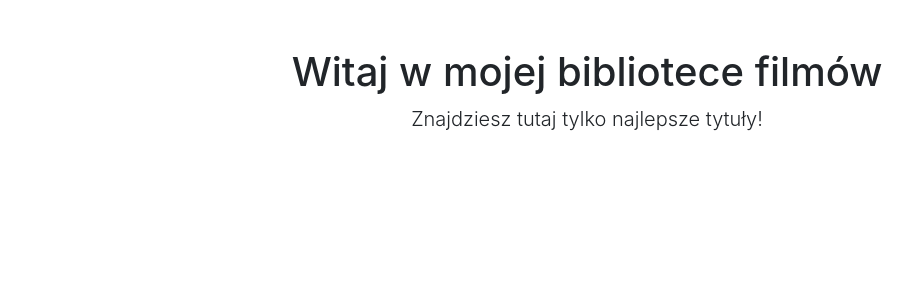
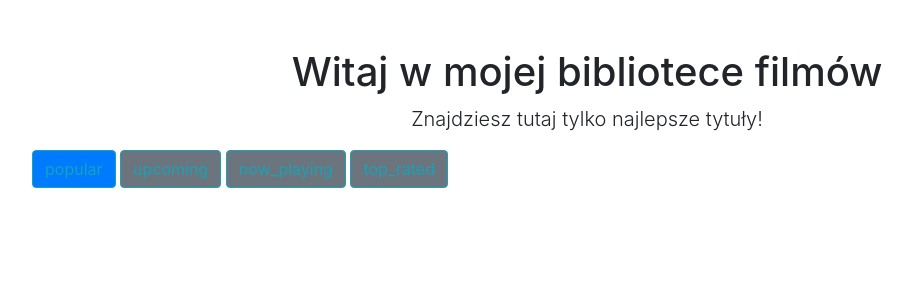
Before and after one commit to LukaszRadominski/movies_catalogue, a Flask app: page /?list_type=popular in a window 1280 px wide. Shown: the part 56-356 px from the top of the page, without its empty margins (53-965 px from the left). Run offline with Flask 2, Linux system fonts and the light colour scheme; data that the repository does not hold is empty.

Commit message:
Add check lists

```diff
--- a/main.py
+++ b/main.py
@@ -3,10 +3,20 @@ import tmdb_client, random
 
 app = Flask(__name__)
 
+FILTERS = ["popular", "upcoming", "now_playing", "top_rated"] # lista stałych argumetów - wystepujacych w poszczególych API
+
 @app.route('/')
 def homepage():
-    movies = tmdb_client.get_movies(how_many=8) # maksymalnie 8 filmów
-    return render_template("homepage.html", movies=movies) # wyświetla szablon html, w którym zmienna movies przejmuje argumenty zmiennej movies z main.py
+    selected_list = request.args.get('list_type', "popular")  # maksymalnie 8 filmów ## request.args.get> zwraca 1 obiekt tu akurat dictionary key / value
+    if selected_list not in FILTERS: # jeżeli wybrany typ listy nie występuje w FILTERS ( np użytkownik wpisze w url inną wartość) wówczas domyślna lista będzie "popular"
+        selected_list = "popular"
+    movies = tmdb_client.get_movies(how_many=8, list_type=selected_list)
+    return render_template("homepage.html", movies=movies, current_list=selected_list, filters=FILTERS) # wyświetla szablon html, w którym zmienna movies przejmuje argumenty zmiennej movies z main.py
+
+## wczesniejsza wersja powyższej funkcji
+#def homepage():
+#    movies = tmdb_client.get_movies(8) # maksymalnie 8 filmów
+#    return render_template("homepage.html", movies=movies) # wyświetla szablon html, w którym zmienna movies przejmuje argumenty zmiennej movies z main.py
 
 # pozwala on na wstrzyknięcie do kontekstu każdego szablonu dodatkowych danych lub obiektów, by nie robić tego za każdym razem w widoku
 # Teraz każdy szablon będzie miał dostępny obiekt o nazwie tmdb_image_url, czyli funkcję, która przyjmuje dwa parametry: path oraz size.
@@ -18,7 +28,7 @@ def utility_processor():
 
 
 
-# moja funkcja ..................ma powstać słownik zawierający tytuł i URL do plakatu  ## iteracja przez zagnieżdżone słowniki
+## iteracja przez zagnieżdżone słowniki
 # # mam otrzymać {"title": "URL"}
 ##??? zamiast"backdrop_path" >> "poster_path" ?????
 ## ??? gdzie wykorzystać get_movie-info
--- a/templates/homepage.html
+++ b/templates/homepage.html
@@ -8,6 +8,18 @@
        <h1 class="mt-5">Witaj w mojej bibliotece filmów</h1>
        <p class="lead">Znajdziesz tutaj tylko najlepsze tytuły!</p>
    </div>
+
+<!--   if statement wewnątrz class -->
+<!-- dla wybranej listy : class="btn btn-primary" -->
+<!-- dla innej listy : class="btn btn-secondary" -->
+<!-- https://getbootstrap.com/docs/4.0/components/buttons/ -->
+<div class="col-lg-12 mb-4">
+    {% for filter in filters %}
+    <a href="{{ url_for('homepage', list_type=filter) }}"
+    class="btn btn-outline-info {% if current_list==filter %} btn-primary {% else %} btn-secondary {% endif %} " >{{ filter }}</a>
+    {% endfor %}
+
+</div>
    <!-- Pętla wyświetlająca cards do wielu filmów -->
    {% for movie in movies %}
    <!-- col-lg-3: na dużych ekranach 3 kolumny +  na średnich 6 + margines 4  -->
--- a/tmdb_client.py
+++ b/tmdb_client.py
@@ -20,7 +20,7 @@ def get_movies_list(list_type):
         "Authorization": f"Bearer {API_TOKEN}"
     }
     response = requests.get(endpoint, headers=headers)
-    response.raise_for_status() # eśli odpowiedź od API zakończy się czymkolwiek innym niż sukcesem – aplikacja zwróci wyjątek. Dzięki temu możemy mieć pewność, że operujemy tylko i wyłącznie na poprawnych danych pobranych z API
+    response.raise_for_status() # jeśli odpowiedź od API zakończy się czymkolwiek innym niż sukcesem – aplikacja zwróci wyjątek. Dzięki temu możemy mieć pewność, że operujemy tylko i wyłącznie na poprawnych danych pobranych z API
     return response.json()
 
 # poniżej funkcja do tworzenia adresu do obrazka; adres  składa się z 3 elementów:
@@ -35,11 +35,11 @@ def get_poster_url(poster_api_path, size="w342"): ### funkcja, która potrafi st
 
 
 # wykorzystywane w main.py > aby funkcja odpowiedzialna za stronę główną, jedynie pobierała odpowiednią liczbę filmów, którą chcemy pokazać
-def get_movies(how_many):
+def get_movies(how_many,list_type):
     # data = get_popular_movies()
-    data = get_movies_list("popular") # zamiast get_popular_movies() > do zmiennej data przekazywany jest wynik funkcji get_movies_list (czyli filmy wg API "popular" albo "top_rated" albo "upcoming" albo "now_playing" <czyli rożne typy list dostępnych w testowanych API>, w zalezności od tego co jest przekazywane jako parametr funkcji (obecnie "popular"))
-    print("abc",flush=True)
-    # print(data,flush=True)
+    data = get_movies_list('popular' if list_type is None else list_type) # zamiast get_popular_movies() > do zmiennej data przekazywany jest wynik funkcji get_movies_list (czyli filmy wg API "popular" albo "top_rated" albo "upcoming" albo "now_playing" <czyli rożne typy list dostępnych w testowanych API>, w zalezności od tego co jest przekazywane jako parametr funkcji (obecnie "popular" jeżeli list_type nie istnieje  a jeżeli listy type_istnieje wówczas wartość zmiennej list_type jest przekazywana))
+    # print("abc",flush=True)
+    #print(data,flush=True)
     return data["results"][:how_many] # wywołanie ze słownika  zagnieżdżonego  za pomocą metody: nazwa zmiennej['nazwa klucza'][nr indeksu w  LIŚCIE obiektów]
 
 def get_single_movie(movie_id):
```
Also changed, not shown: tests/test_tmdb.py (added, +17 -0 lines), __init__.py (added).
